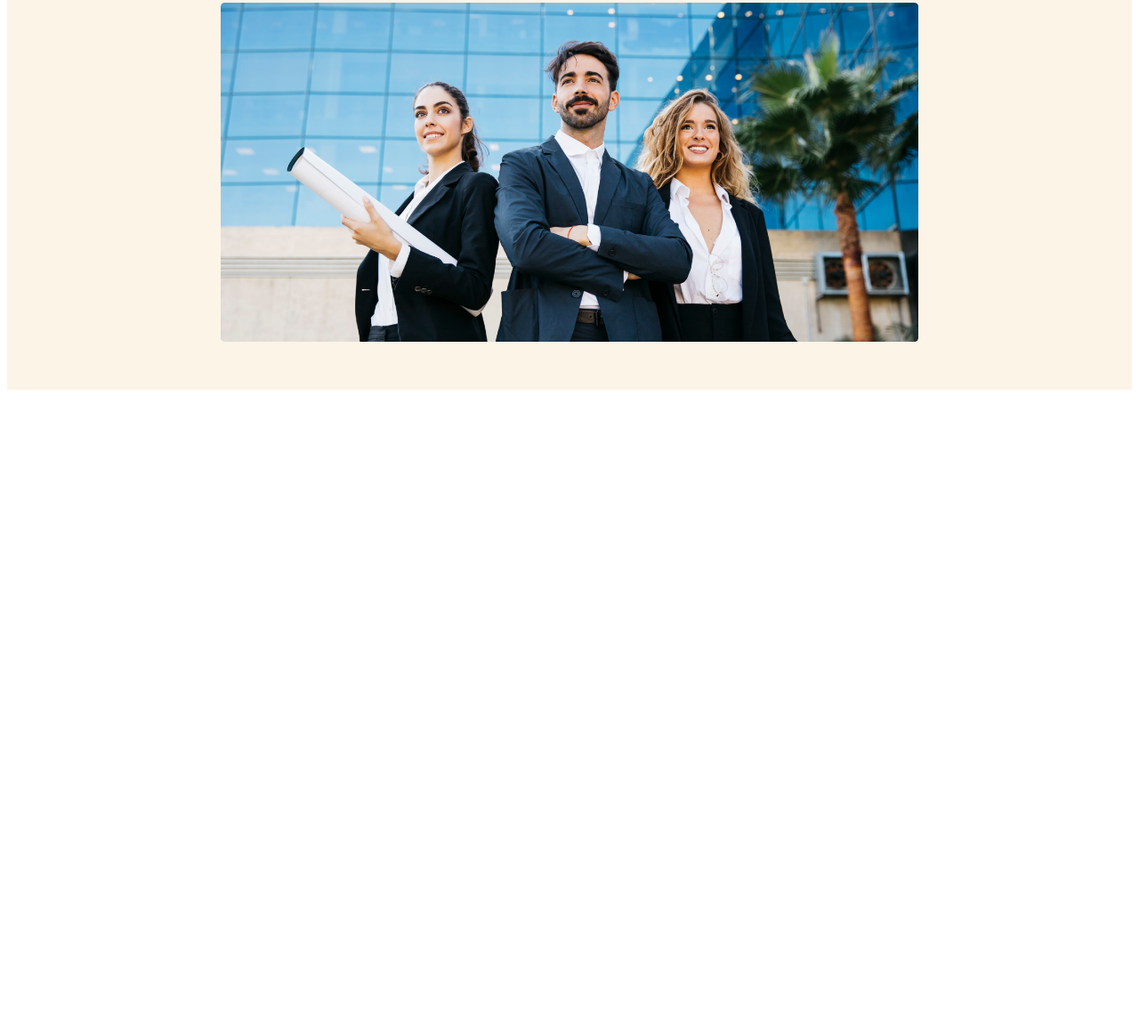
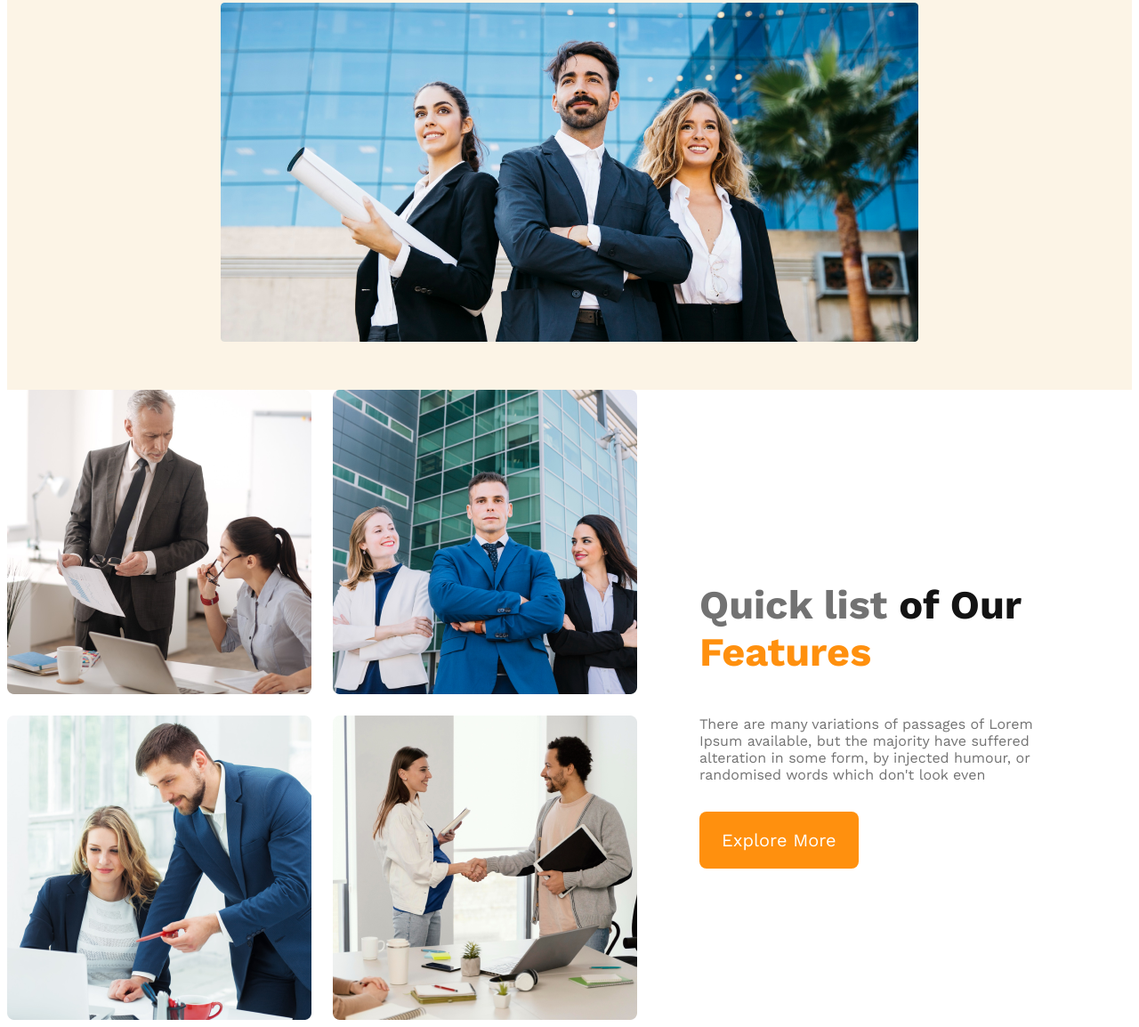
Before and after one commit to ronobir84/g3-architect-websites, a plain HTML site: page index.html in a window 1280 px wide. Shown: the part 573-1727 px from the top of the page at 89% size. Before the commit the page ends 1019 px from the top, so only its background shows below. Drawn offline with nearby package versions, Linux system fonts and the light colour scheme.

Commit message:
features content added

```diff
--- a/index.html
+++ b/index.html
@@ -28,6 +28,23 @@
 
     </header>
     <main>
+        <!-- features sections -->
+        <section class="teams-container">
+            <div class="teams-img-container">
+                <img src="images/team1.png" alt="">
+                <img src="images/team2.png" alt="">
+                <img src="images/team3.png" alt="">
+                <img src="images/team4.png" alt="">
+
+            </div>
+            <div class="teams-content">
+                <h3 class="teams-title"><span style="color:#727272 ;">Quick list</span> <span style="color: #131313;, font-weight: 700;">of Our</span> <br> <span style="color:  #FF900E;, font-weight: 700;">Features</span></h3>
+                <p class="teams-description">There are many variations of passages of Lorem Ipsum available, but the majority have suffered alteration in some form, by injected humour, or randomised words which don't look even</p>
+                <button class="btn-primary">Explore More</button>
+
+            </div>
+
+        </section>
 
     </main>
     <footer>
--- a/styles/architect.css
+++ b/styles/architect.css
@@ -81,3 +81,31 @@ nav li a{
     }
 
 }
+/* main style */
+main{
+    max-width: 1440px;
+    margin: 0 auto;
+}
+/* teams style */
+.teams-container{
+    display: flex;
+    align-items: center;
+
+}
+.teams-img-container{
+    display: grid;
+    grid-template-columns: repeat(2, 1fr);
+    gap: 24px;
+}
+.teams-content{
+    padding-left: 70px;
+    padding-right: 70px;
+}
+.teams-title{
+    font-size: 45px;
+}
+.teams-description{
+    margin: 24px 0 32px;
+    font-size: 16px;
+    color: #727272;
+}
```
